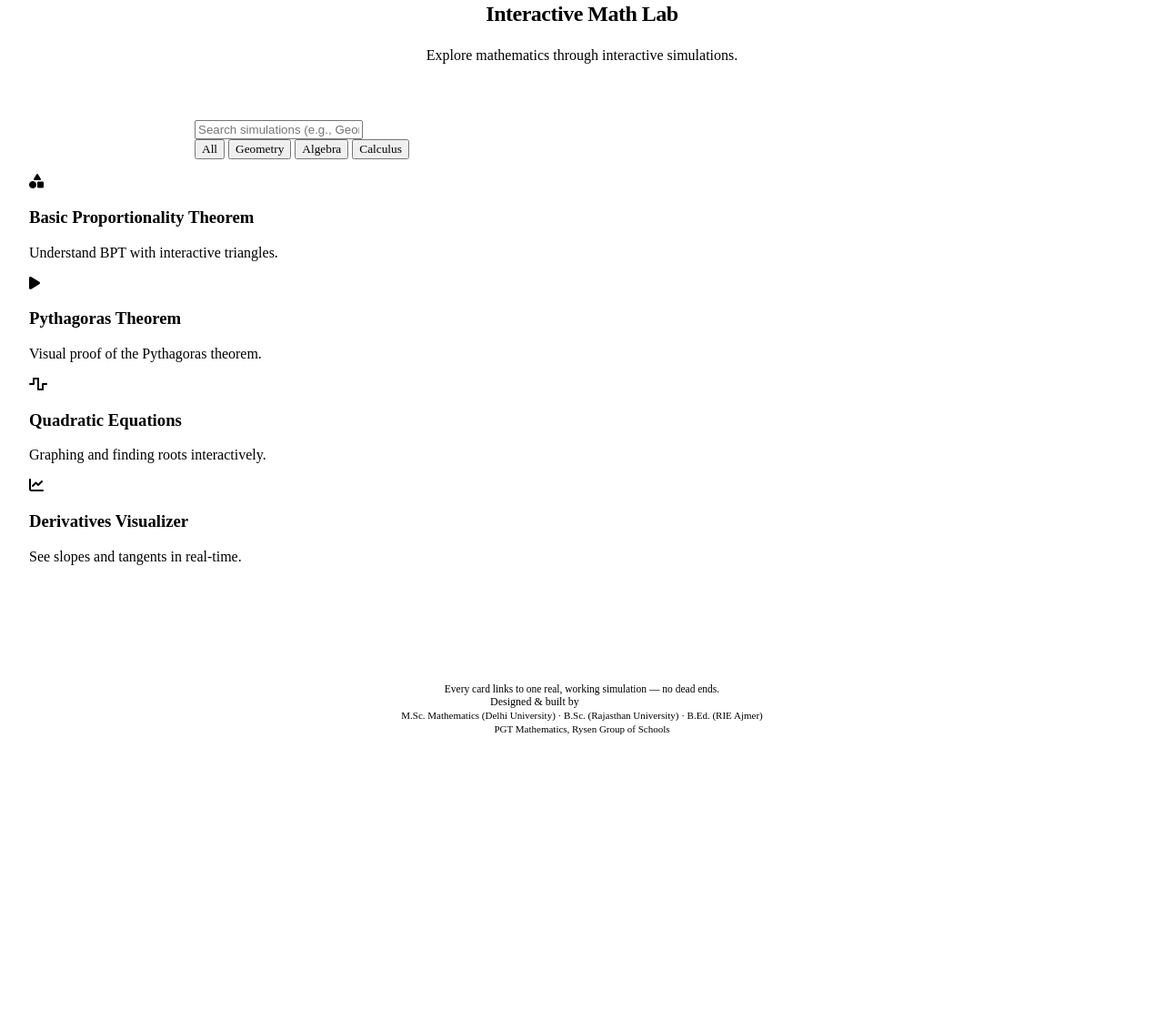
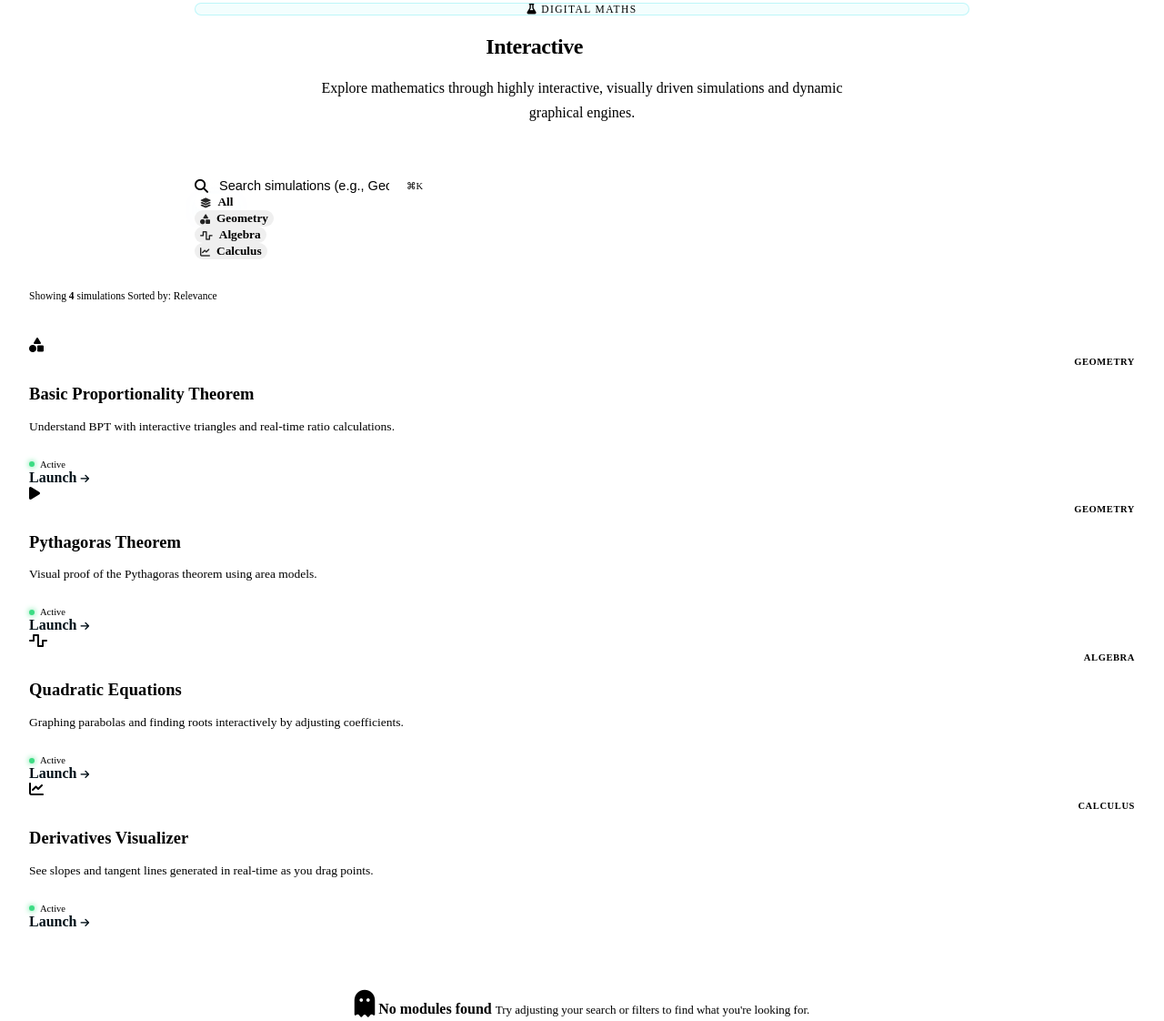
Before and after one commit to Muniramm890/Maths-Lab, a plain HTML site: page index.html in a window 1280 px wide. Shown: the part 1571-2693 px from the top of the page at 91% size. Before the commit the page ends 2388 px from the top, so only its background shows below. Drawn offline with Linux system fonts and the light colour scheme.

Commit message:
Refactor index.html for improved layout and content
Updated HTML structure and improved content for better clarity and interactivity.

```diff
--- a/index.html
+++ b/index.html
@@ -1,69 +1,129 @@
 <!DOCTYPE html>
 <html lang="en">
 <head>
-    <!-- Component Fetching ke liye Head content yahan manual daalna behtar hota hai for instant loading -->
     <meta charset="UTF-8">
     <meta name="viewport" content="width=device-width, initial-scale=1.0">
     <title>Math Lab Portal</title>
-    <link href="https://fonts.googleapis.com/css2?family=Poppins:wght@300;400;600&display=swap" rel="stylesheet">
+    <!-- Fonts matching your CSS tokens -->
+    <link href="https://fonts.googleapis.com/css2?family=Inter:wght@400;500;600&family=Space+Grotesk:wght@500;600;700&family=JetBrains+Mono:wght@400;600&display=swap" rel="stylesheet">
     <link rel="stylesheet" href="https://cdnjs.cloudflare.com/ajax/libs/font-awesome/6.4.0/css/all.min.css">
     <link rel="stylesheet" href="assets/css/style.css">
 </head>
 <body>
 
-    <!-- Background Canvas -->
+    <!-- Animated Backdrop matching your CSS -->
     <canvas id="bgCanvas"></canvas>
+    <div class="bg-glow"></div>
+    <div class="bg-grid"></div>
+
+    <!-- Shell wrapper required by your CSS -->
+    <div class="shell">
 
         <!-- Header Placeholder -->
         <div id="header-placeholder"></div>
 
-    <!-- Main Content -->
         <main>
             <section class="hero">
-            <h1>Interactive Math Lab</h1>
-            <p>Explore mathematics through interactive simulations.</p>
+                <div class="eyebrow"><i class="fa-solid fa-flask"></i> Digital Maths</div>
+                <h1>Interactive <span class="grad">Math Lab</span></h1>
+                <p>Explore mathematics through highly interactive, visually driven simulations and dynamic graphical engines.</p>
             </section>
 
             <!-- Controls (Search & Filter) -->
             <section class="controls">
-            <div class="search-box">
+                <div class="search-wrap">
+                    <i class="fa-solid fa-magnifying-glass"></i>
                     <input type="text" id="search-input" placeholder="Search simulations (e.g., Geometry)...">
+                    <span class="kbd">⌘K</span>
                 </div>
-            <div class="filter-bar">
-                <button class="filter-btn active" data-filter="all">All</button>
-                <button class="filter-btn" data-filter="geometry">Geometry</button>
-                <button class="filter-btn" data-filter="algebra">Algebra</button>
-                <button class="filter-btn" data-filter="calculus">Calculus</button>
+
+                <div class="filters">
+                    <button class="filter-tag active" data-filter="all"><i class="fa-solid fa-layer-group"></i> All</button>
+                    <button class="filter-tag" data-filter="geometry"><i class="fa-solid fa-shapes"></i> Geometry</button>
+                    <button class="filter-tag" data-filter="algebra"><i class="fa-solid fa-wave-square"></i> Algebra</button>
+                    <button class="filter-tag" data-filter="calculus"><i class="fa-solid fa-chart-line"></i> Calculus</button>
                 </div>
             </section>
 
+            <div class="results-meta">
+                <span>Showing <b id="result-count">4</b> simulations</span>
+                <span>Sorted by: Relevance</span>
+            </div>
+
             <!-- Simulations Grid -->
             <section class="grid" id="simulations">
-            <a href="sims/bpt.html" class="sim-card" data-category="geometry">
-                <i class="fa-solid fa-shapes"></i>
-                <h3>Basic Proportionality Theorem</h3>
-                <p>Understand BPT with interactive triangles.</p>
-            </a>
-            <a href="sims/pythagoras.html" class="sim-card" data-category="geometry">
-                <i class="fa-solid fa-play"></i>
-                <h3>Pythagoras Theorem</h3>
-                <p>Visual proof of the Pythagoras theorem.</p>
-            </a>
-            <a href="sims/quadratic.html" class="sim-card" data-category="algebra">
-                <i class="fa-solid fa-wave-square"></i>
-                <h3>Quadratic Equations</h3>
-                <p>Graphing and finding roots interactively.</p>
-            </a>
-            <a href="sims/derivatives.html" class="sim-card" data-category="calculus">
-                <i class="fa-solid fa-chart-line"></i>
-                <h3>Derivatives Visualizer</h3>
-                <p>See slopes and tangents in real-time.</p>
-            </a>
+
+                <!-- Card 1 -->
+                <div class="card" data-category="geometry">
+                    <div class="card-top">
+                        <div class="card-icon" style="--tag: var(--cyan);"><i class="fa-solid fa-shapes"></i></div>
+                        <div class="card-tag" style="--tag: var(--cyan);">Geometry</div>
+                    </div>
+                    <h3 class="card-title">Basic Proportionality Theorem</h3>
+                    <p class="card-desc">Understand BPT with interactive triangles and real-time ratio calculations.</p>
+                    <div class="card-foot">
+                        <div class="card-status"><div class="dot"></div> Active</div>
+                        <a href="sims/bpt.html" class="card-btn">Launch <i class="fa-solid fa-arrow-right"></i></a>
+                    </div>
+                </div>
+
+                <!-- Card 2 -->
+                <div class="card" data-category="geometry">
+                    <div class="card-top">
+                        <div class="card-icon" style="--tag: var(--violet);"><i class="fa-solid fa-play"></i></div>
+                        <div class="card-tag" style="--tag: var(--violet);">Geometry</div>
+                    </div>
+                    <h3 class="card-title">Pythagoras Theorem</h3>
+                    <p class="card-desc">Visual proof of the Pythagoras theorem using area models.</p>
+                    <div class="card-foot">
+                        <div class="card-status"><div class="dot"></div> Active</div>
+                        <a href="sims/pythagoras.html" class="card-btn">Launch <i class="fa-solid fa-arrow-right"></i></a>
+                    </div>
+                </div>
+
+                <!-- Card 3 -->
+                <div class="card" data-category="algebra">
+                    <div class="card-top">
+                        <div class="card-icon" style="--tag: var(--amber);"><i class="fa-solid fa-wave-square"></i></div>
+                        <div class="card-tag" style="--tag: var(--amber);">Algebra</div>
+                    </div>
+                    <h3 class="card-title">Quadratic Equations</h3>
+                    <p class="card-desc">Graphing parabolas and finding roots interactively by adjusting coefficients.</p>
+                    <div class="card-foot">
+                        <div class="card-status"><div class="dot"></div> Active</div>
+                        <a href="sims/quadratic.html" class="card-btn">Launch <i class="fa-solid fa-arrow-right"></i></a>
+                    </div>
+                </div>
+
+                <!-- Card 4 -->
+                <div class="card" data-category="calculus">
+                    <div class="card-top">
+                        <div class="card-icon" style="--tag: var(--pink);"><i class="fa-solid fa-chart-line"></i></div>
+                        <div class="card-tag" style="--tag: var(--pink);">Calculus</div>
+                    </div>
+                    <h3 class="card-title">Derivatives Visualizer</h3>
+                    <p class="card-desc">See slopes and tangent lines generated in real-time as you drag points.</p>
+                    <div class="card-foot">
+                        <div class="card-status"><div class="dot"></div> Active</div>
+                        <a href="sims/derivatives.html" class="card-btn">Launch <i class="fa-solid fa-arrow-right"></i></a>
+                    </div>
+                </div>
+
             </section>
+
+            <!-- Empty State (Used by JS if search finds nothing) -->
+            <div class="empty-state" id="empty-state">
+                <i class="fa-solid fa-ghost"></i>
+                <b>No modules found</b>
+                <span>Try adjusting your search or filters to find what you're looking for.</span>
+            </div>
+
         </main>
 
         <!-- Footer Placeholder -->
         <div id="footer-placeholder"></div>
+
+    </div> <!-- End Shell -->
 
     <!-- Script to Load Components (Header/Footer) -->
     <script>
```
Lines whose indentation alone changed are shown as unchanged.
